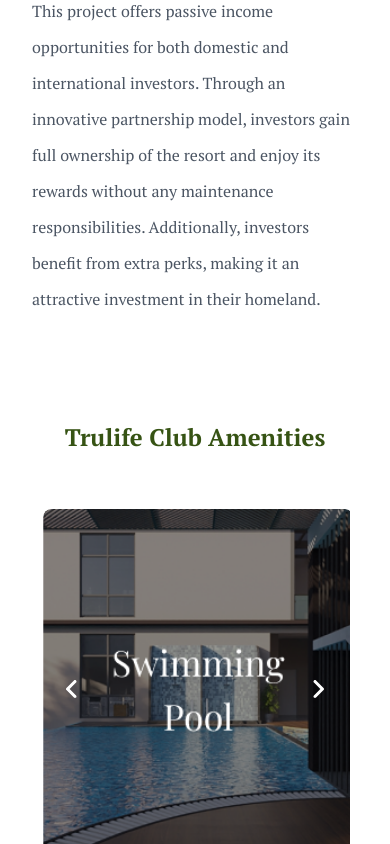
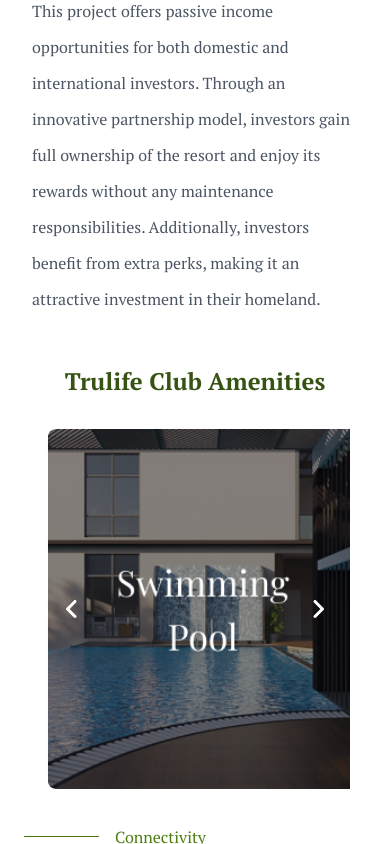
Before and after one commit to dev-kingz/ayassociates, a Next.js app: page /hospitality/trulife-resort in a window 390 px wide. Shown: the part 1156-2000 px from the top of the page. Built offline with nearby package versions, Linux system fonts and the light colour scheme.

Commit message:
Optimize image loading in ClubAmenitiesCarousel and TrulifeHeaderCarousel

```diff
--- a/src/app/hospitality/trulife-resort/page.tsx
+++ b/src/app/hospitality/trulife-resort/page.tsx
@@ -67,13 +67,13 @@ const TruLife = () => {
                     <ContactForm />
                 </div>
             </section > */}
-            <section className="ClubAmenities w-[100vw] flex flex-col items-center justify-center self-stretch px-8 py-14 gap-8">
+            <section className="ClubAmenities w-[100vw] flex flex-col items-center justify-center self-stretch px-8 sm:py-14 gap-2 sm:gap-8">
                 <h2 className="text-2xl sm:text-4xl text-lime-900 font-semibold justify-center items-center ">
                     Trulife Club Amenities
                 </h2>
                 <ClubAmenitiesCarousel />
             </section>
-            <section className="ClubAmenities w-[100vw] flex flex-col items-start justify-start self-stretch px-6 sm:px-40 py-14 gap-8">
+            <section className="ClubAmenities w-[100vw] flex flex-col items-start justify-start self-stretch px-6 sm:px-40 py-3 sm:py-14 gap-4 sm:gap-8">
                 <SectionHeader
                     title="Connectivity"
                     subTitle="Explore the Landmark of Karjat"
@@ -94,7 +94,7 @@ const TruLife = () => {
                     className="w-full"
                 />
             </section>
-            <section className="About px-8 sm:px-40 py-12 flex flex-col sm:flex-row items-start justify-between bg-white gap-5 sm:gap-32 ">
+            <section className="About px-8 sm:px-40 py-4 sm:py-12 flex flex-col sm:flex-row items-start justify-between bg-white gap-5 sm:gap-32 ">
                 <div className="flex flex-col gap-6 basis-1/4">
                     <div className="w-full flex-col justify-start items-start inline-flex gap-3">
                         <div className="flex justify-start items-center gap-4">
```
